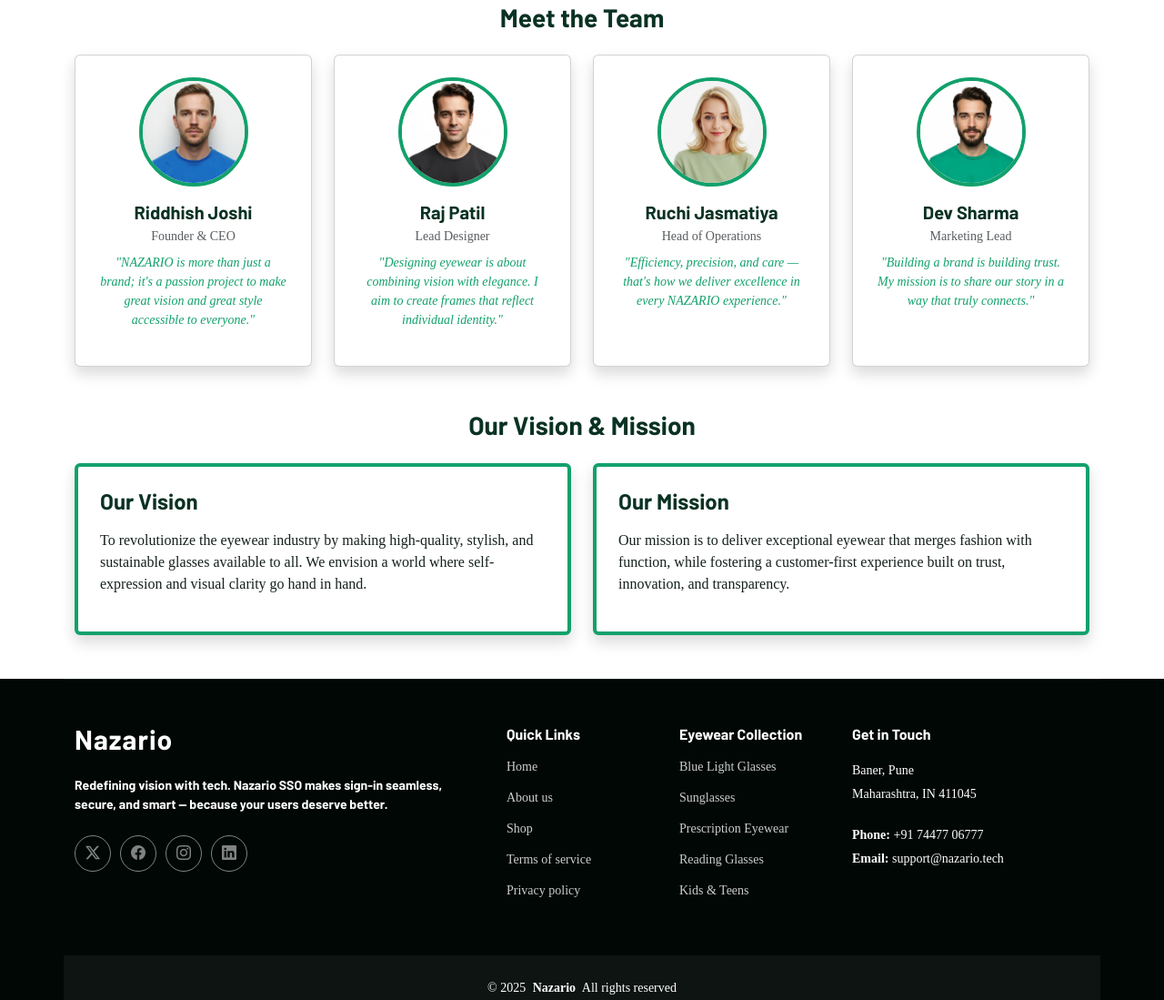
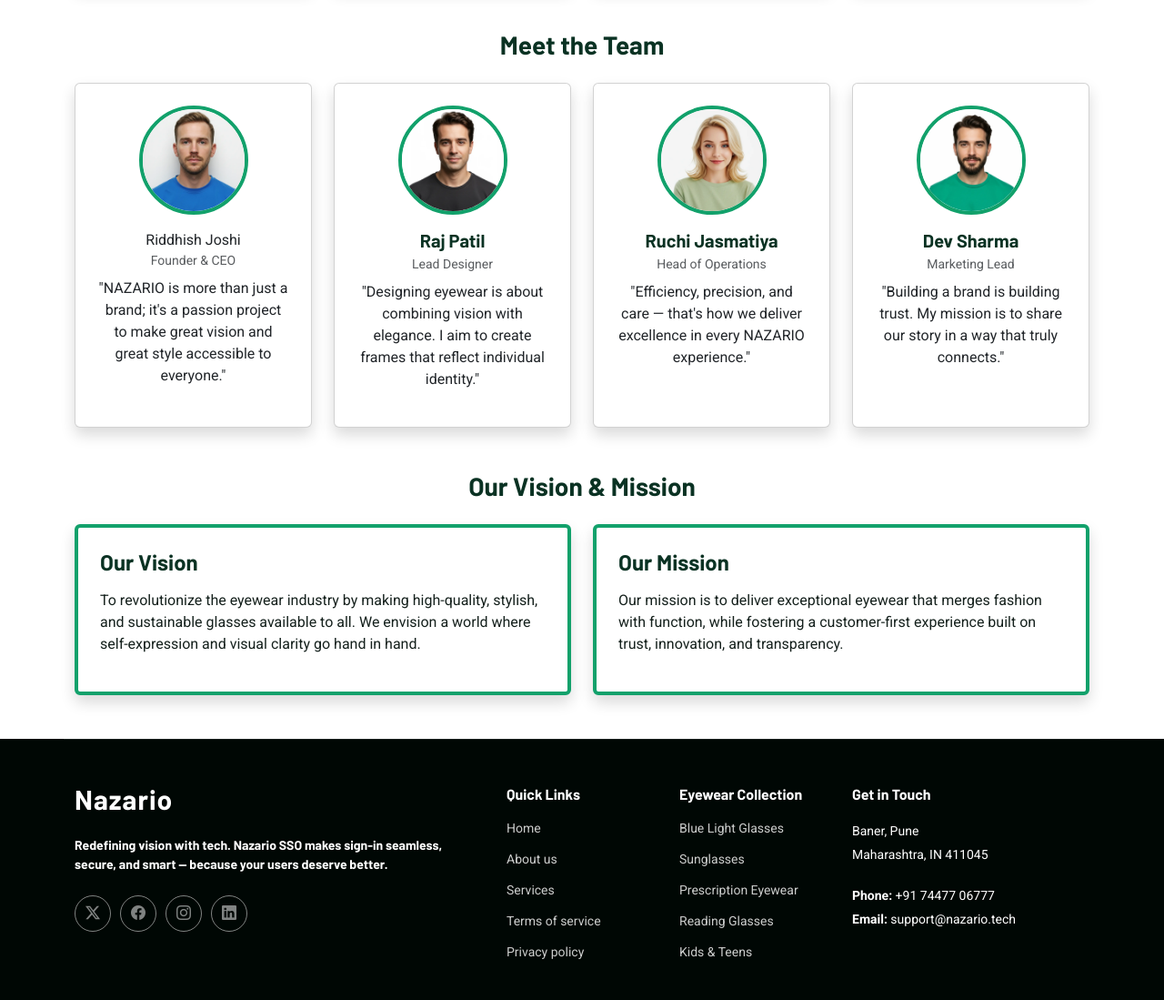
Before and after one commit to nazario-in/nazario-sample-ui, a plain HTML site: page about.html in a window 1280 px wide. Shown: the part 861-1960 px from the top of the page at 91% size. Drawn offline with Linux system fonts and the light colour scheme.

Commit message:
Update about.html

```diff
--- a/about.html
+++ b/about.html
@@ -13,10 +13,11 @@
   <link href="assets/css/main.css" rel="stylesheet" />
 
   <style>
+
     :root {
-  --default-font: "Roboto", system-ui, ...;
-  --heading-font: "Barlow", sans-serif;
-  --nav-font: "Inter", sans-serif;
+  --default-font: "Roboto",  system-ui, -apple-system,"Segoe UI", Roboto, "Helvetica Neue", Arial, "Noto Sans", "Liberation Sans", sans-serif, "Apple Color Emoji", "Segoe UI Emoji", "Segoe UI Symbol", "Noto Color Emoji";
+  --heading-font: "Barlow",  sans-serif;
+  --nav-font: "Inter",  sans-serif;
   --background-color: #ffffff;
   --background-dark: #121a16;        /* <-- add this line */
   --default-color: #14201c;
@@ -31,25 +32,18 @@
 
   <!-- Header -->
   <header id="header" class="header fixed-top">
-
-
-
-
-    <div class="branding d-flex align-items-cente">
-
+    <div class="branding d-flex align-items-center">
       <div class="container position-relative d-flex align-items-center justify-content-between">
         <a href="index.html" class="logo d-flex align-items-center">
-          <!-- <img src="assets/img/logo.webp" alt=""> -->
           <h1 class="sitename">NAZARIO</h1>
         </a>
-
         <nav id="navmenu" class="navmenu">
           <ul>
-            <li><a href="#hero" >Home</a></li>
-            <li><a href="about.html" class="active">About</a></li>
-            <li><a href="#services">Services</a></li>
-            <li><a href="shop.html">Shop</a></li>
-            <li><a href="#teams">Teams</a></li>
+            <li><a href="index.html#hero">Home</a></li>
+            <li><a href="index.html#about">About</a></li>
+            <li><a href="index.html#services">Services</a></li>
+            <li><a href="index.html#portfolio">Portfolio</a></li>
+            <li><a href="index.html#team">Team</a></li>
             <li class="dropdown"><a href="#"><span>Dropdown</span> <i class="bi bi-chevron-down toggle-dropdown"></i></a>
               <ul>
                 <li><a href="#">Dropdown 1</a></li>
@@ -57,32 +51,21 @@
                   <ul>
                     <li><a href="#">Deep Dropdown 1</a></li>
                     <li><a href="#">Deep Dropdown 2</a></li>
-                    <li><a href="#">Deep Dropdown 3</a></li>
-                    <li><a href="#">Deep Dropdown 4</a></li>
-                    <li><a href="#">Deep Dropdown 5</a></li>
                   </ul>
                 </li>
                 <li><a href="#">Dropdown 2</a></li>
-                <li><a href="#">Dropdown 3</a></li>
-                <li><a href="#">Dropdown 4</a></li>
               </ul>
             </li>
-
-
-            <li><a href="contact.html">Contact</a></li>
-
+            <li><a href="index.html#contact">Contact</a></li>
           </ul>
           <i class="mobile-nav-toggle d-xl-none bi bi-list"></i>
         </nav>
-
       </div>
-
     </div>
-
   </header>
 
   <!-- About Section -->
-  <main id="main" id="about">
+  <main id="main">
     <section class="about py-5" style="margin-top:90px;">
       <div class="container">
         <!-- Title -->
@@ -151,18 +134,21 @@
           <div class="row g-4 justify-content-center">
             <div class="col-md-3">
               <div class="card shadow text-center p-4 h-100">
-                <img src="assets/img/person/person-m-9.webp"  class="rounded-circle mx-auto mb-3" width="120" height="120" style="border: 4px solid var(--accent-color);" />
-                <h5 class="fw-bold mb-1" style="color:var(--heading-color);">Riddhish Joshi</h5>
+                <img src="assets/img/person/person-m-9.webp" class="rounded-circle mx-auto mb-3"
+                 width="120" height="120" style="border: 4px solid var(--accent-color);">Riddhish Joshi</h5>
                 <div class="small text-muted mb-2">Founder & CEO</div>
-                <blockquote class="fst-italic small" style="color:var(--accent-color);">"NAZARIO is more than just a brand; it's a passion project to make great vision and great style accessible to everyone."</blockquote>
+                <blockquote class=" Times new roman " style="color:var
+                (--accent-color);">"NAZARIO is more than just a brand; it's a passion project to make great vision and great style accessible to everyone."</blockquote>
               </div>
             </div>
             <div class="col-md-3">
               <div class="card shadow text-center p-4 h-100">
-                <img src="assets/img/person/person-m-3.webp"class="rounded-circle mx-auto mb-3" width="120" height="120" style="border: 4px solid var(--accent-color);" />
+                <img src="assets/img/person/person-m-3.webp"class="rounded-circle mx-auto mb-3"
+                 width="120" height="120" style="border: 4px solid var(--accent-color);" />
                 <h5 class="fw-bold mb-1" style="color:var(--heading-color);">Raj Patil</h5>
                 <div class="small text-muted mb-2">Lead Designer</div>
-                <blockquote class="fst-italic small" style="color:var(--accent-color);">"Designing eyewear is about combining vision with elegance. I aim to create frames that reflect individual identity."</blockquote>
+                <blockquote class=" times new roman " style="color:var
+                (--accent-color);"> "Designing eyewear is about combining vision with elegance. I aim to create frames that reflect individual identity."</blockquote>
               </div>
             </div>
             <div class="col-md-3">
@@ -170,7 +156,8 @@
                 <img src="assets/img/person/person-f-12.webp "class="rounded-circle mx-auto mb-3" width="120" height="120" style="border: 4px solid var(--accent-color);" />
                 <h5 class="fw-bold mb-1" style="color:var(--heading-color);">Ruchi Jasmatiya</h5>
                 <div class="small text-muted mb-2">Head of Operations</div>
-                <blockquote class="fst-italic small" style="color:var(--accent-color);">"Efficiency, precision, and care — that's how we deliver excellence in every NAZARIO experience."</blockquote>
+                <blockquote class="times new roman" style="color:var
+              (--accent-color);">"Efficiency, precision, and care — that's how we deliver excellence in every NAZARIO experience."</blockquote>
               </div>
             </div>
             <div class="col-md-3">
@@ -178,7 +165,8 @@
                 <img src="assets/img/person/person-m-8.webp" class="rounded-circle mx-auto mb-3" width="120" height="120" style="border: 4px solid var(--accent-color);" />
                 <h5 class="fw-bold mb-1" style="color:var(--heading-color);">Dev Sharma</h5>
                 <div class="small text-muted mb-2">Marketing Lead</div>
-                <blockquote class="fst-italic small" style="color:var(--accent-color);">"Building a brand is building trust. My mission is to share our story in a way that truly connects."</blockquote>
+                <blockquote class="times new roman " style="color:var
+                (--accent-color);">"Building a brand is building trust. My mission is to share our story in a way that truly connects."</blockquote>
               </div>
             </div>
           </div>
@@ -223,13 +211,13 @@
           </div>
         </div>
         <div class="col-lg-2 col-6 footer-links">
-        <h4>Quick Links</h4>
+          <h4>Quick Links</h4>
           <ul>
-            <li><a href="#Home">Home</a></li>
-            <li><a href="about.html">About us</a></li>
-            <li><a href="shop.html">Shop</a></li>
-            <li><a href="terms.html">Terms of service</a></li>
-            <li><a href="privacy.html">Privacy policy</a></li>
+            <li><a href="#">Home</a></li>
+            <li><a href="#">About us</a></li>
+            <li><a href="#">Services</a></li>
+            <li><a href="#">Terms of service</a></li>
+            <li><a href="#">Privacy policy</a></li>
           </ul>
         </div>
         <div class="col-lg-2 col-6 footer-links">
```
